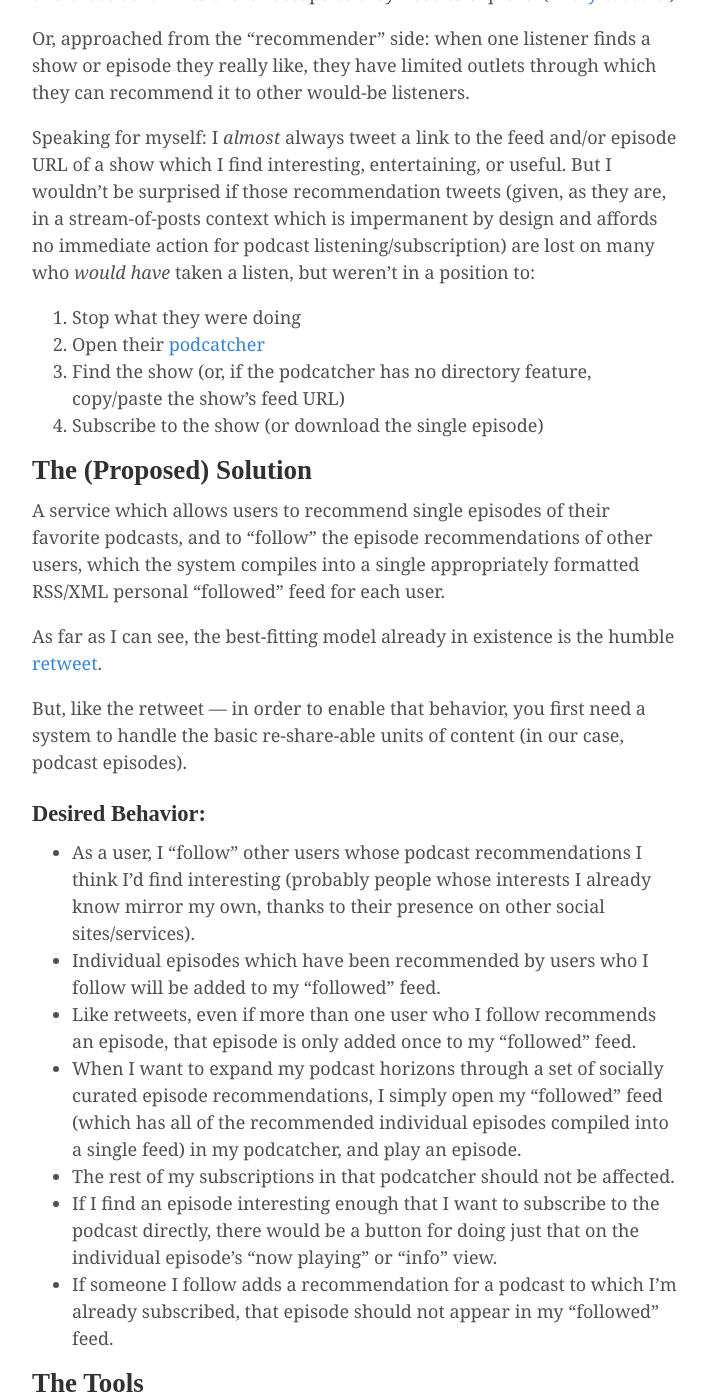
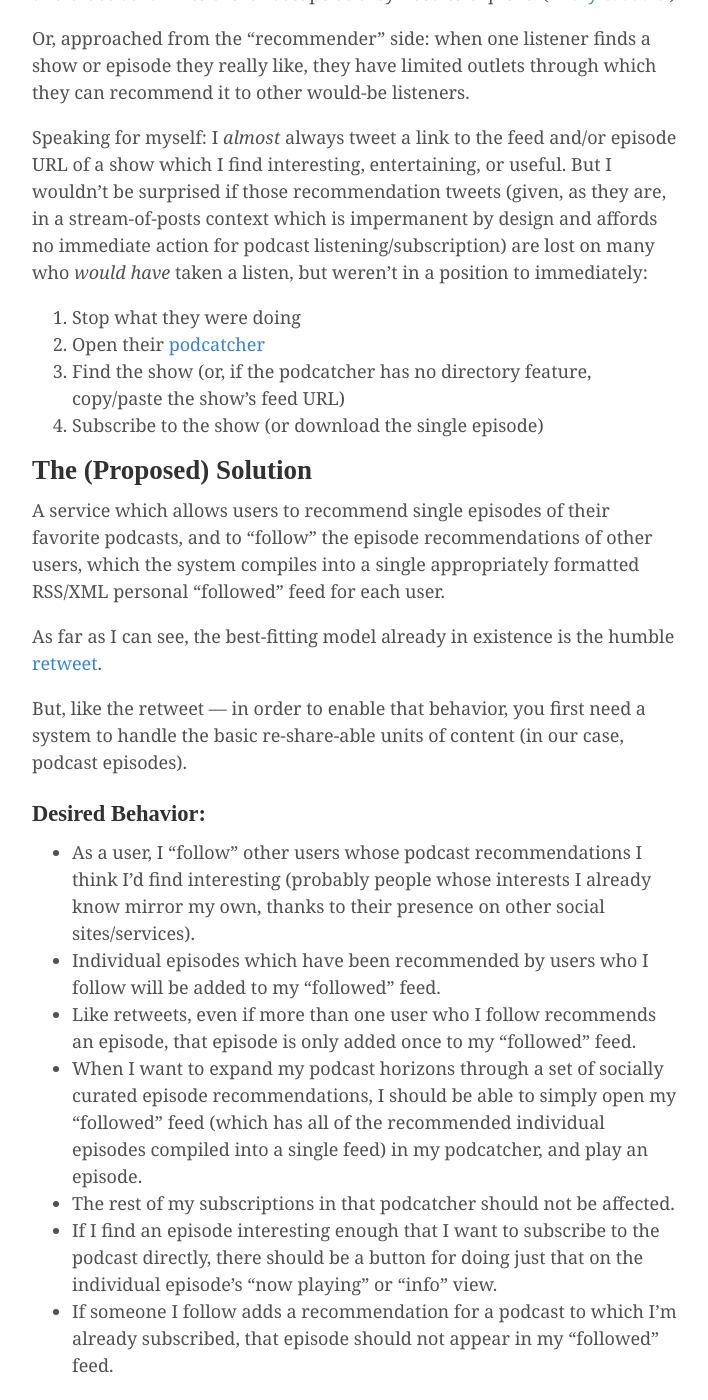
Before and after one commit to jasonmklug/multi-discipline, a Jekyll site: the page built from _posts/2014-11-10-podcast-discovery-and-recommendation.md, in a window 1280 px wide and 1400 px high, scrolled down 1005 px. Shown: the whole window, without its empty margins (284-992 px from the left). Built offline with Jekyll 4.4.1, drawn with Linux system fonts in a browser that asks for light colours; Markdown is read by kramdown in place of the engine named in the settings; some of the changed text lies outside the part shown.

Commit message:
Copy tweeks to 'Podcasting Discovery & Recommendation' post

```diff
--- a/_posts/2014-11-10-podcast-discovery-and-recommendation.md
+++ b/_posts/2014-11-10-podcast-discovery-and-recommendation.md
@@ -19,7 +19,7 @@ There is a vast (and growing) landscape of podcasts available to any listener wi
 
 Or, approached from the "recommender" side: when one listener finds a show or episode they really like, they have limited outlets through which they can recommend it to other would-be listeners.
 
-Speaking for myself: I *almost* always tweet a link to the feed and/or episode URL of a show which I find interesting, entertaining, or useful.  But I wouldn't be surprised if those recommendation tweets (given, as they are, in a stream-of-posts context which is impermanent by design and affords no immediate action for podcast listening/subscription) are lost on many who *would have* taken a listen, but weren't in a position to:
+Speaking for myself: I *almost* always tweet a link to the feed and/or episode URL of a show which I find interesting, entertaining, or useful.  But I wouldn't be surprised if those recommendation tweets (given, as they are, in a stream-of-posts context which is impermanent by design and affords no immediate action for podcast listening/subscription) are lost on many who *would have* taken a listen, but weren't in a position to immediately:
 
 1. Stop what they were doing
 2. Open their [podcatcher](http://en.wikipedia.org/wiki/List_of_podcatchers)
@@ -39,9 +39,9 @@ But, like the retweet — in order to enable that behavior, you first need a sys
 * As a user, I “follow” other users whose podcast recommendations I think I’d find interesting (probably people whose interests I already know mirror my own, thanks to their presence on other social sites/services).
 * Individual episodes which have been recommended by users who I follow will be added to my “followed” feed.
 * Like retweets, even if more than one user who I follow recommends an episode, that episode is only added once to my “followed” feed.
-* When I want to expand my podcast horizons through a set of socially curated episode recommendations, I simply open my “followed” feed (which has all of the recommended individual episodes compiled into a single feed) in my podcatcher, and play an episode.
+* When I want to expand my podcast horizons through a set of socially curated episode recommendations, I should be able to simply open my “followed” feed (which has all of the recommended individual episodes compiled into a single feed) in my podcatcher, and play an episode.
 * The rest of my subscriptions in that podcatcher should not be affected.
-* If I find an episode interesting enough that I want to subscribe to the podcast directly, there would be a button for doing just that on the individual episode’s “now playing” or “info” view.
+* If I find an episode interesting enough that I want to subscribe to the podcast directly, there should be a button for doing just that on the individual episode’s “now playing” or “info” view.
 * If someone I follow adds a recommendation for a podcast to which I’m already subscribed, that episode should not appear in my “followed” feed.
 
 ## The Tools
```
Also changed, not shown: other parts of _posts/2014-11-10-podcast-discovery-and-recommendation.md (+2 -2 lines).
